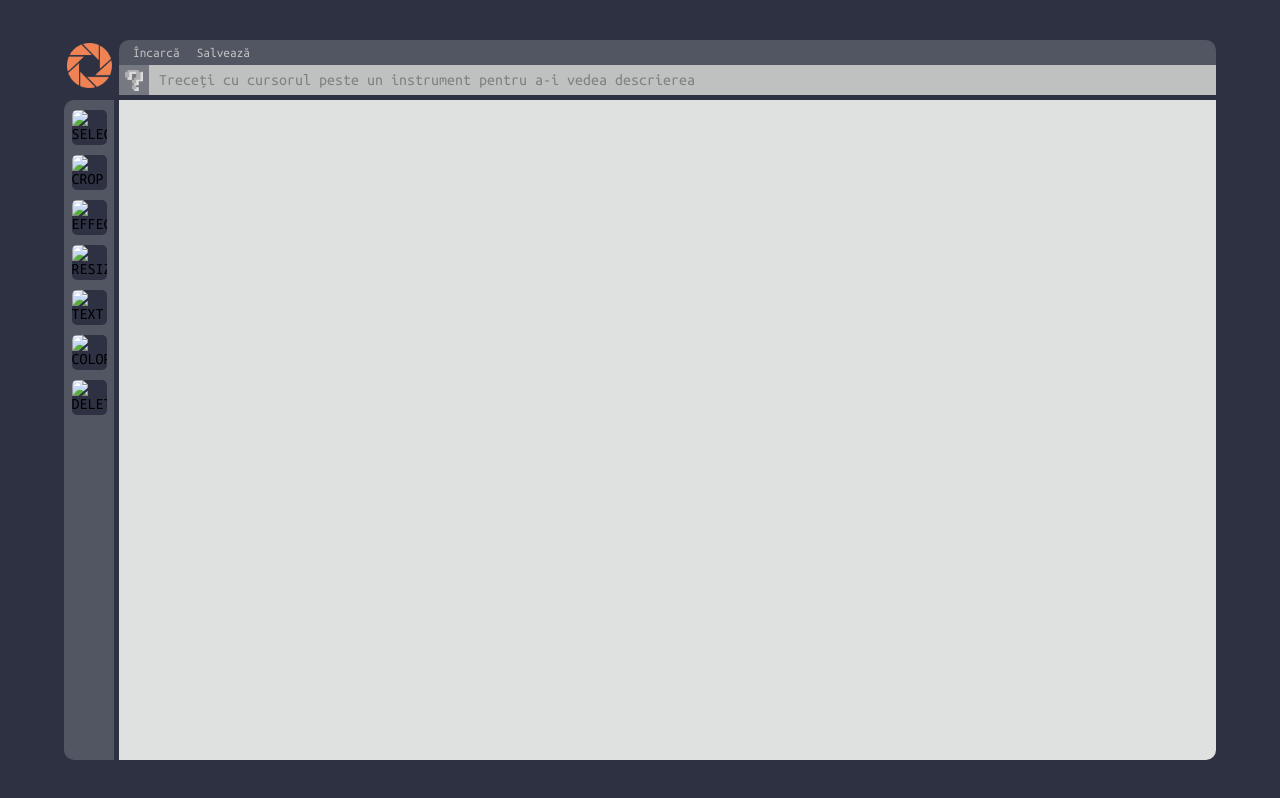
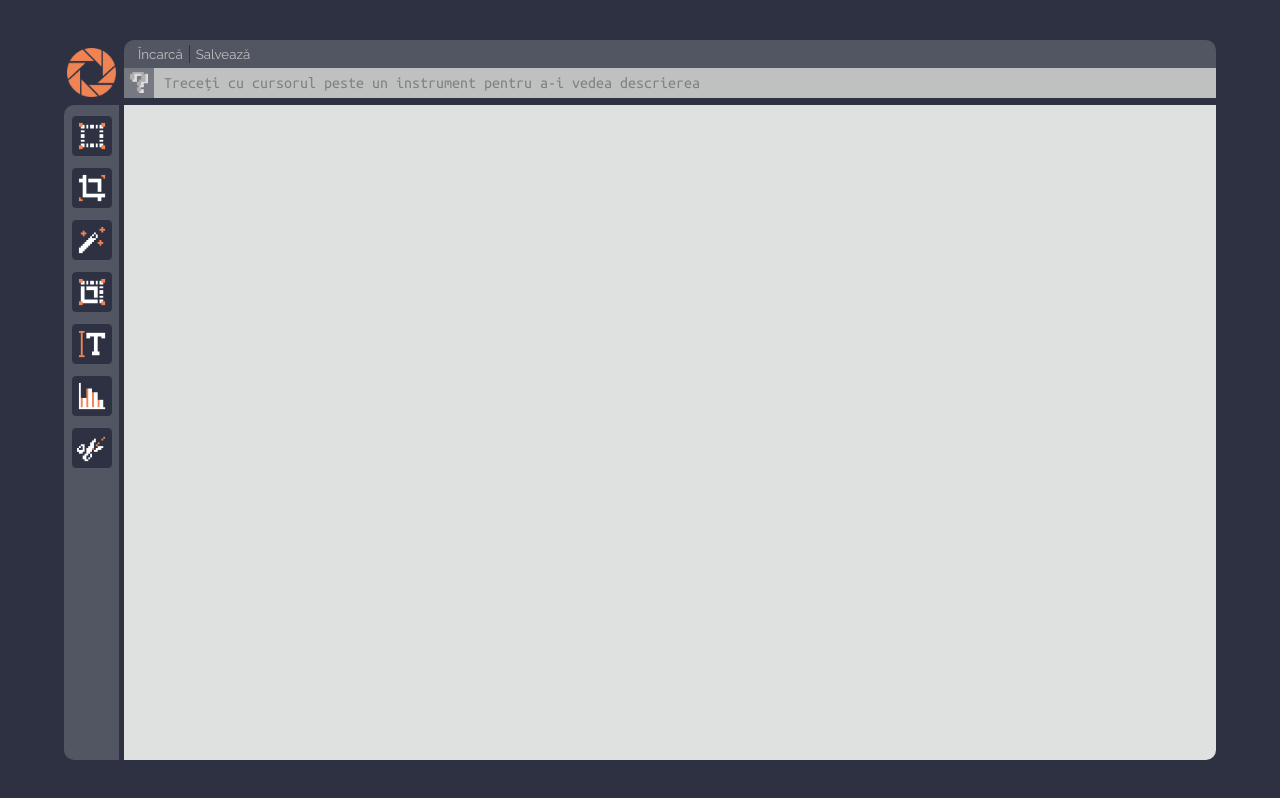
Before and after one commit to LiviuCocianu/raster-image-editor, a plain HTML site: page index.html in a window 1280 px wide. Drawn offline with Linux system fonts and the light colour scheme.

Commit message:
Added icons for all tools in the toolpicker

```diff
--- a/index.html
+++ b/index.html
@@ -31,13 +31,13 @@
         </div>
 
         <div id="toolpicker">
-            <img class="tool" id="select-button" src="" alt="SELECTION">
-            <img class="tool" id="crop-button" src="" alt="CROP">
-            <img class="tool" id="effects-button" src="" alt="EFFECTS">
-            <img class="tool" id="resize-button" src="" alt="RESIZE">
-            <img class="tool" id="text-button" src="" alt="TEXT">
-            <img class="tool" id="graph-button" src="" alt="COLOR_HISTOGRAM">
-            <img class="tool" id="del-sel-button" src="" alt="DELETE">
+            <img class="tool" id="select-button" src="media/select-icon.png" alt="SELECTION">
+            <img class="tool" id="crop-button" src="media/crop-icon.png" alt="CROP">
+            <img class="tool" id="effects-button" src="media/effects-icon.png" alt="EFFECTS">
+            <img class="tool" id="resize-button" src="media/resize-icon.png" alt="RESIZE">
+            <img class="tool" id="text-button" src="media/text-icon.png" alt="TEXT">
+            <img class="tool" id="graph-button" src="media/histogram-icon.png" alt="COLOR_HISTOGRAM">
+            <img class="tool" id="cut-button" src="media/cut-icon.png" alt="CUT">
         </div>
 
         <div id="workspace-area">
--- a/index.js
+++ b/index.js
@@ -6,13 +6,13 @@ var INFO_TEXT_LIMIT;
 
 var tools_info = {
     none: "Treceți cu cursorul peste un instrument pentru a-i vedea descrierea",
-    SELECTION: "Selectează o porțiune din imagine sau toată imaginea.",
-    CROP: "Decupează imaginea conform unei selecții făcute cu Select.",
-    EFFECTS: "Aplică un filtru pe porțiunea selectată.",
-    RESIZE: "Scalează imaginea după o lungime și lățime date.",
-    TEXT: "Adaugă un text pe imagine.",
-    COLOR_HISTOGRAM: "Comută histograma de culori pentru o selecție.",
-    DELETE: "Elimină porțiunea selectată din imagine."
+    SELECTION: "<b>Selectează:</b> Selectează o porțiune din imagine sau toată imaginea.",
+    CROP: "<b>Decupează:</b> Decupează imaginea conform unei selecții făcute cu Select.",
+    EFFECTS: "<b>Efecte:</b> Aplică un filtru pe porțiunea selectată.",
+    RESIZE: "<b>Redimensionează:</b> Scalează imaginea după o lungime și lățime date.",
+    TEXT: "<b>Text:</b> Adaugă un text pe imagine.",
+    COLOR_HISTOGRAM: "<b>Histogramă:</b> Comută histograma de culori pentru o selecție.",
+    CUT: "<b>Decupează:</b> Elimină porțiunea selectată din imagine."
 }
 
 window.onload = () => {
@@ -111,5 +111,5 @@ function setInfoText(text) {
     let textArea = document.getElementById("info-tooltip-text");
 
     fullInfoText = text.slice();
-    textArea.innerHTML = text.slice(0, INFO_TEXT_LIMIT) + (text.length > INFO_TEXT_LIMIT ? "[...]" : "");
+    textArea.innerHTML = text.slice(0, INFO_TEXT_LIMIT) + (text.length > INFO_TEXT_LIMIT ? "<b>[...]</b>" : "");
 }
--- a/style.css
+++ b/style.css
@@ -1,4 +1,5 @@
 @import url('https://fonts.googleapis.com/css2?family=Ubuntu+Mono&display=swap');
+@import url('https://fonts.googleapis.com/css2?family=Raleway&display=swap');
 
 :root {
     /* Culori pagina */
@@ -30,7 +31,7 @@ body {
 }
 
 button {
-    font-family: 'Ubuntu Mono', monospace;
+    cursor: pointer;
 }
 
 #container {
@@ -40,8 +41,8 @@ button {
     max-height: 720px;
 
     display: grid;
-    grid-template-rows: 50px minmax(auto, 720px);
-    grid-template-columns: 50px minmax(auto, 1280px);
+    grid-template-rows: 55px minmax(auto, 720px);
+    grid-template-columns: 55px minmax(auto, 1280px);
     grid-template-areas: "l b"
                          "t w";
     gap: 5px;
@@ -50,7 +51,6 @@ button {
 
 /* == Logo ================== */
 #logo {
-
     display: flex;
     justify-content: center;
     align-items: center;
@@ -59,6 +59,9 @@ button {
 }
 
 #logo-img {
+    position: relative;
+    top: 5px;
+
     width: 90%;
     height: 90%;
     /* Portocaliu */
@@ -77,7 +80,6 @@ button {
 #toolbar {
     display: flex;
     align-items: center;
-    gap: 5px;
     padding-left: 0.5em;
     border-top-left-radius: 10px;
     border-top-right-radius: 10px;
@@ -86,9 +88,18 @@ button {
 }
 
 #toolbar > button {
+    font-family: "Raleway";
     color: var(--gray4);
     background-color: transparent;
     border: none;
+}
+
+#save-button {
+    border-left: 1px solid var(--gray1) !important;
+}
+
+#toolbar > button:hover {
+    color: white;
 }
 
 #info-tooltip {
@@ -173,11 +184,19 @@ button {
 }
 
 #toolpicker > img {
-    width: 35px;
-    height: 35px;
-    border-radius: 5px;
+    width: 30px;
+    height: 30px;
+    padding: 5px;
 
     background-color: var(--gray1);
+    border: 1px solid var(--gray2);
+    border-radius: 5px;
+    cursor: pointer;
+}
+
+#toolpicker > img:hover {
+    background-color: var(--gray3);
+    border: 1px solid var(--gray4);
 }
 
 /* == Workspace area ============== */
```
Also changed, not shown: media/crop-icon.png (added), media/cut-icon.png (added), media/effects-icon.png (added), media/histogram-icon.png (added), media/resize-icon.png (added), media/select-icon.png (added), media/text-icon.png (added).
